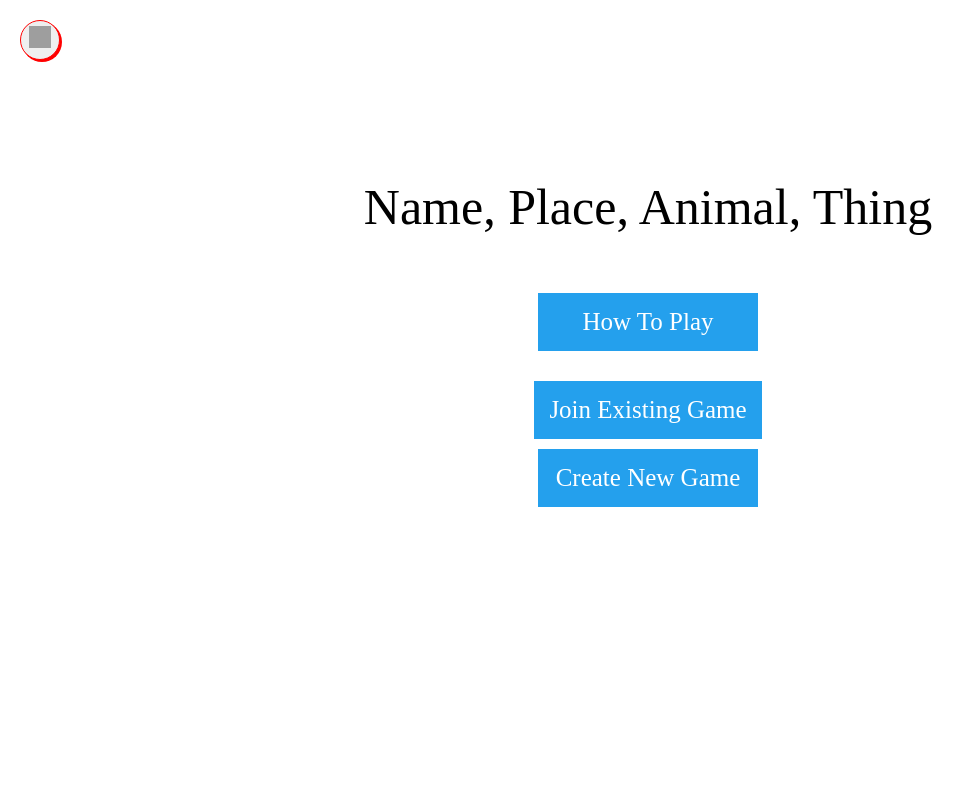
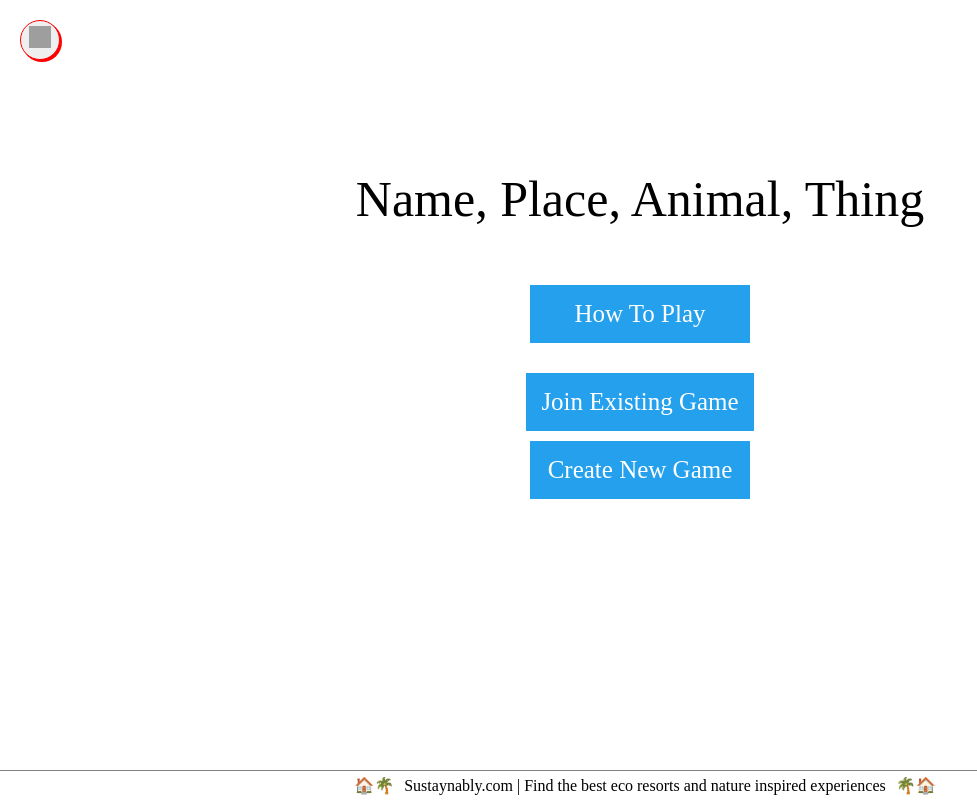
Before and after one commit to nihakhanna/name-place-animal-thing-client, a Next.js app: page / in a window 1280 px wide. Shown: the whole page, without its empty margins (0-977 px from the left). Built offline with nearby package versions, Linux system fonts and the light colour scheme; no server answers; grey boxes are pictures that could not be loaded; a web font is replaced by a local one.

Commit message:
add link to sustaynably

```diff
--- a/components/Landing.js
+++ b/components/Landing.js
@@ -6,7 +6,7 @@ import Join from './Join';
 import Create from './Create';
 import Play from './Game/Play';
 import Instructions from './Instructions'
-import Footer from './Footer'
+// import Footer from './Footer'
 
 import { Button, FlexColumn, SoundButton, SoundButtonContainer } from './StyledComponents'
 
@@ -44,6 +44,19 @@ const ButtonContainer = styled.div`
 
 const TopButtonContainer = styled.div`
   margin-bottom: 20px;
+`
+
+
+const Footer = styled.div`
+  position: fixed;
+  bottom: 0;
+  width: 100%;
+  padding: 5px;
+  margin-top: 20px;
+  background-color: white;
+  color: black;
+  text-align: center;
+  border-top: 1px solid gray;
 `
 
 const Landing = () => {
@@ -92,6 +105,14 @@ const Landing = () => {
           {showJoinForm && <Join cancel={toggleJoinForm} setGamePlaying={setGamePlaying} setGameData={setGameData} />}
           {showCreateForm && <Create setGamePlaying={setGamePlaying} setGameData={setGameData} cancel={toggleCreateForm} />}
         </>}
+      <Footer>🏠🌴
+        <a onClick={(e) => {
+          gtag('event', 'go_to_sustaynably', {
+          });
+        }} style={{ paddingRight: '10px', paddingLeft: '10px', textDecoration: 'none', color: 'black' }} href="https://sustaynably.com">
+          Sustaynably.com | Find the best eco resorts and nature inspired experiences</a>
+        🌴🏠
+      </Footer>
     </Container>
 
   )
--- a/pages/_document.js
+++ b/pages/_document.js
@@ -68,6 +68,12 @@ export default class MyDocument extends Document {
           <meta property="twitter:image" content="https://www.dropbox.com/s/creagk6nws7f13d/banner.png?raw=1" />
         </Head>
         <body>
+          <style jsx>{`
+          body {
+            padding: 0px;
+            margin: 0px;
+          }
+        `}</style>
           <Main />
           <NextScript />
         </body>
```
